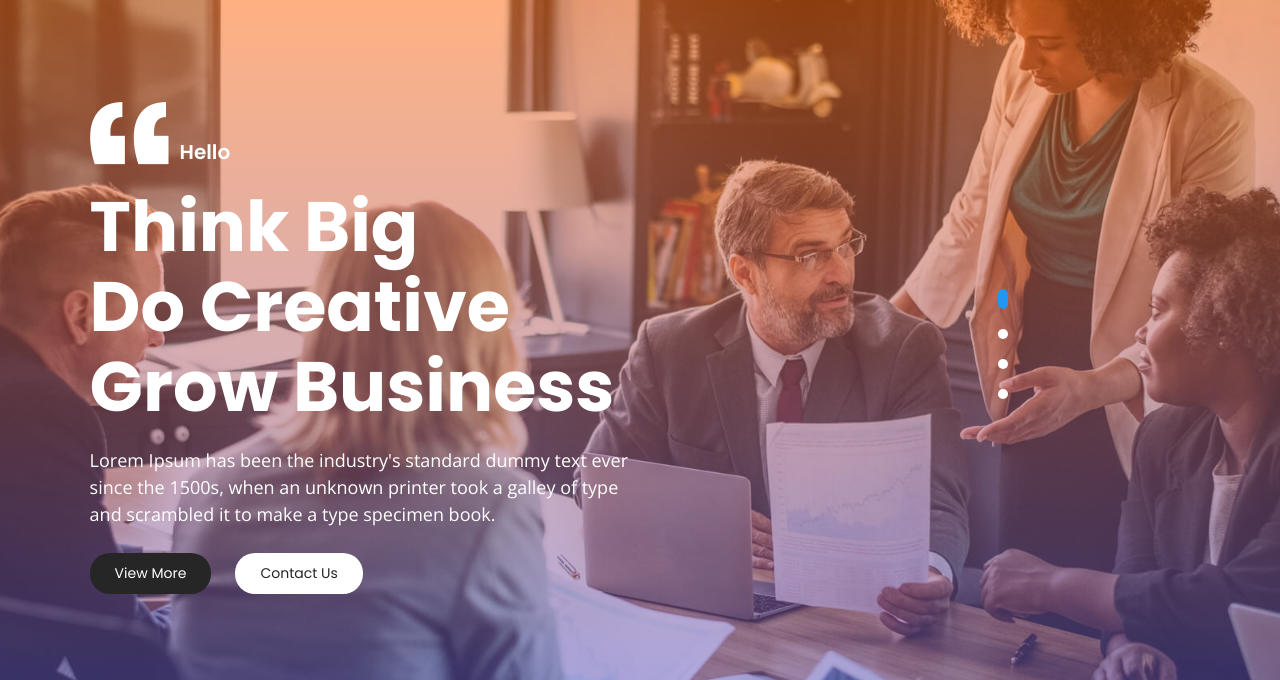
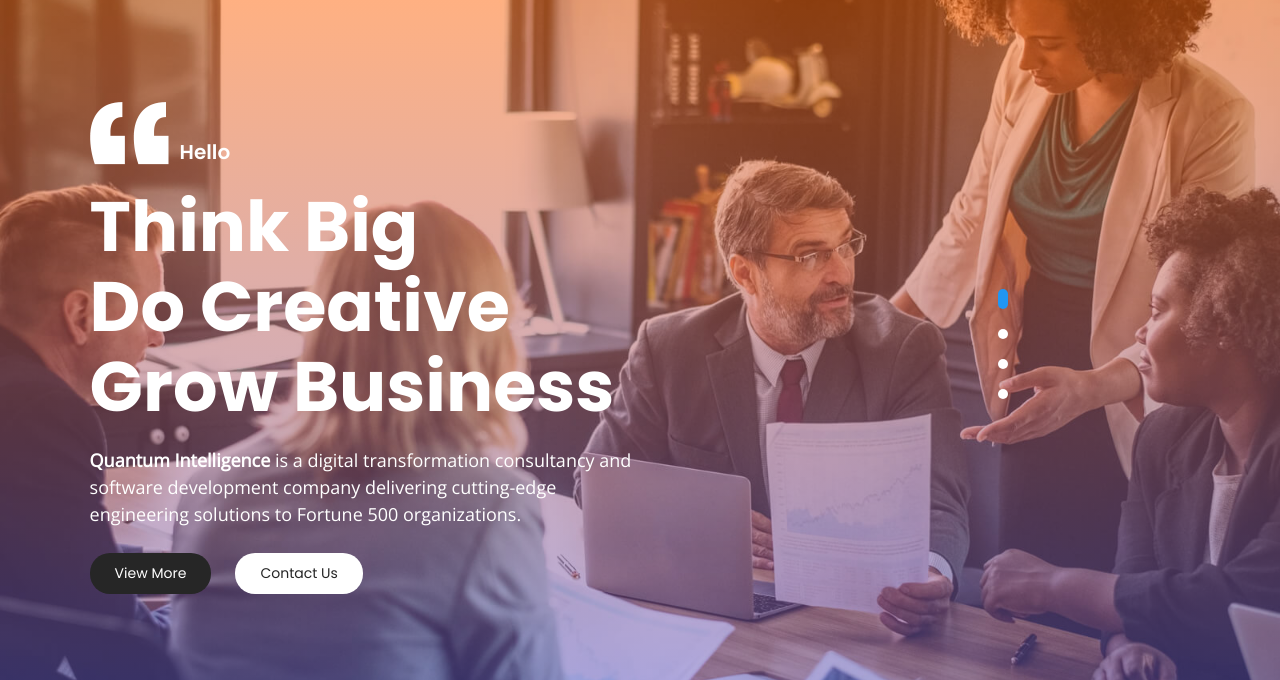
Before and after one commit to kalyanbabuTeja/QI, a plain HTML site: page index.html in a window 1280 px wide. Shown: the part 120-800 px from the top of the page. Drawn offline with nearby package versions, Linux system fonts and the light colour scheme.

Commit message:
banner text updated

```diff
--- a/index.html
+++ b/index.html
@@ -227,7 +227,7 @@
             <div class="caption d-md-block">
             <div class="hello">Hello</div>
             <div class="display">Think Big <br/> Do Creative <br/> Grow Business </div>
-            <div class="content">Lorem Ipsum has been the industry's standard dummy text ever since the 1500s, when an unknown printer took a galley of type and scrambled it to make a type specimen book.</div>
+            <div class="content"><b>Quantum Intelligence</b> is a digital transformation consultancy and software development company delivering cutting-edge engineering solutions to Fortune 500 organizations.</div>
             <a href="about-us-2.html" class="view_more" title="View More">View More</a>
             <a href="contact-us-1.html" class="view_more contact_us" title="Contact Us">Contact Us</a>
             </div>
```
